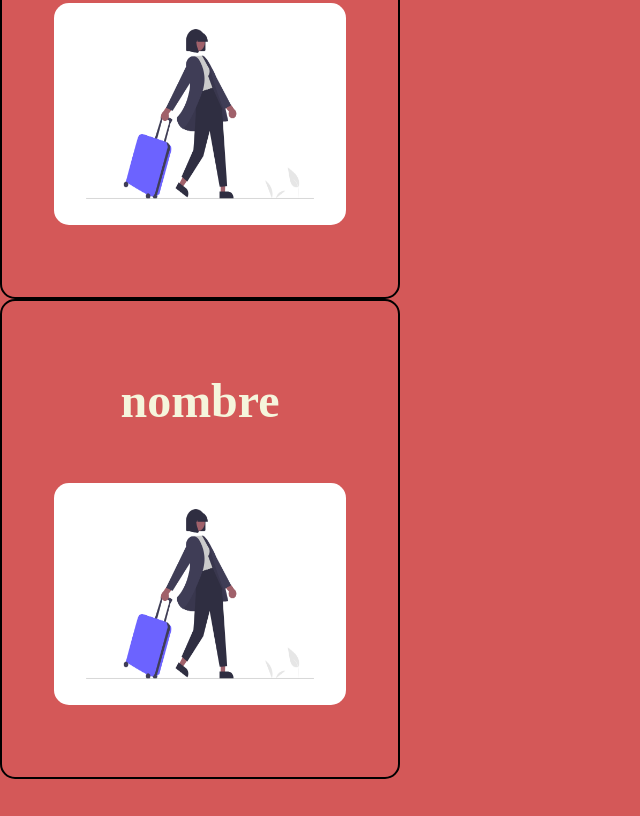
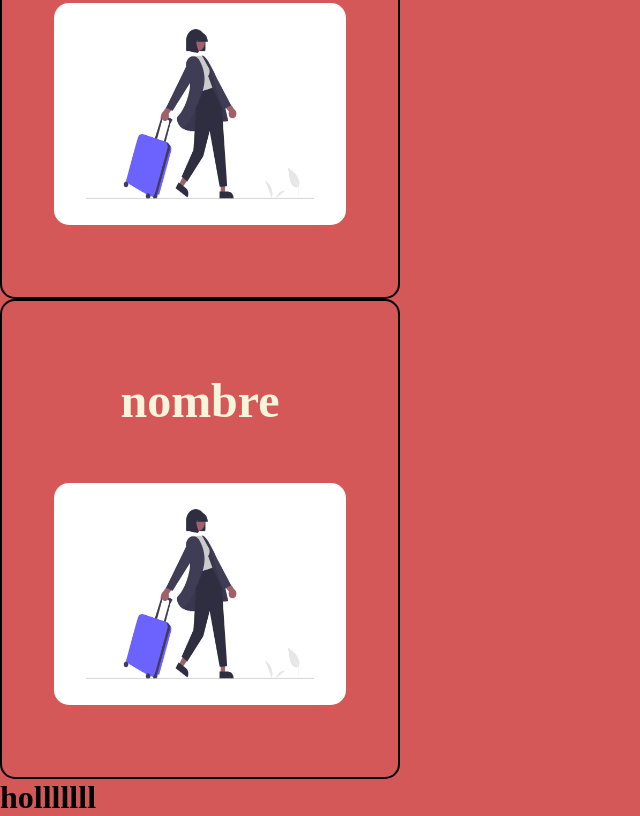
Before and after one commit to ronaldp12/trabajo, a plain HTML site: page index.html in a window 1280 px wide. Shown: the part 789-1605 px from the top of the page, without its empty margins (0-640 px from the left). Before the commit the page ends 1568 px from the top, so only its background shows below. Drawn offline with Linux system fonts and the light colour scheme.

Commit message:
titulo guardado

```diff
--- a/index.html
+++ b/index.html
@@ -31,5 +31,7 @@
             <h2>nombre</h2>
             <img src="img/imagen.png" alt="">
         </div>
+
+        <h1>holllllll</h1>
 </body>
 </html>
```
